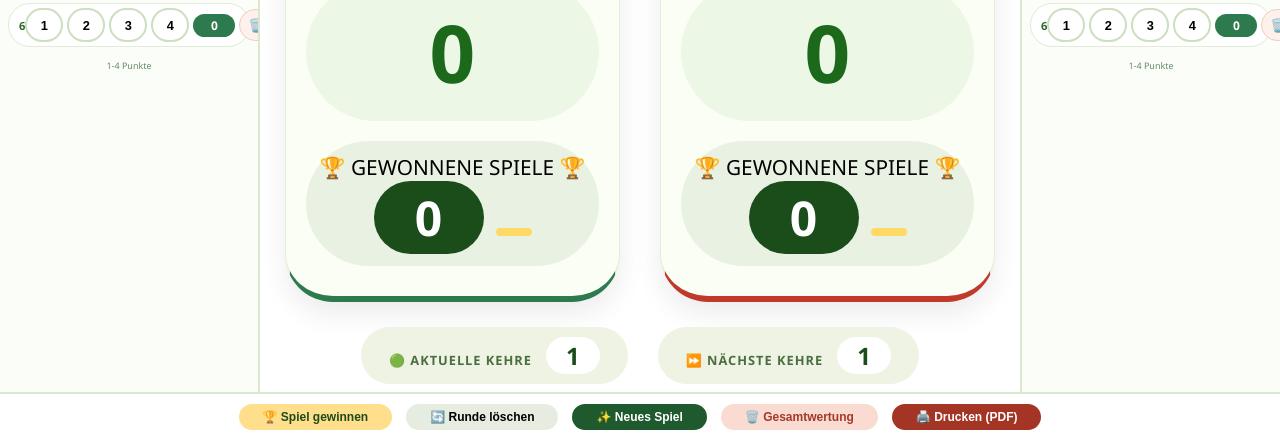
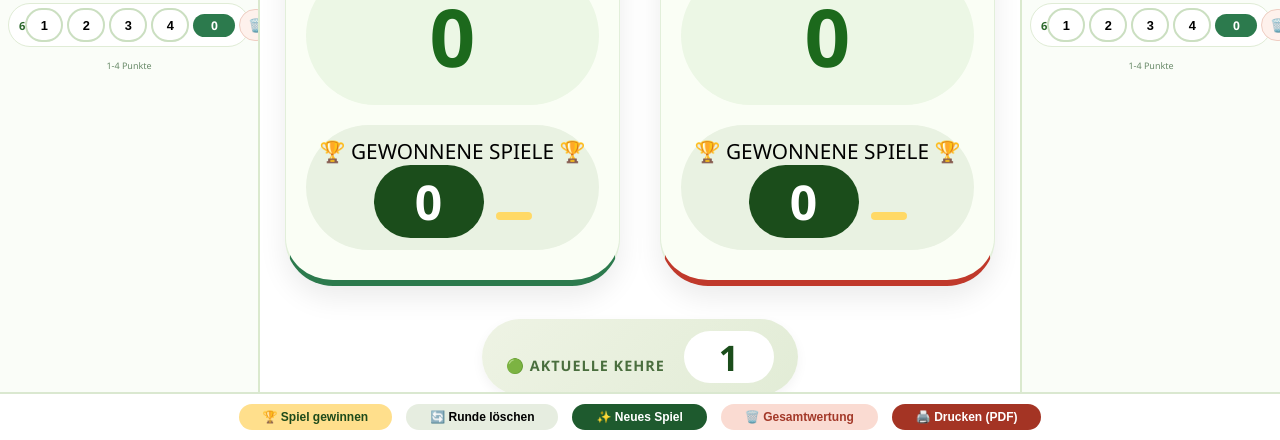
Before and after one commit to rolandkoll99-droid/Stockschiessen-2026, a plain HTML site: page index.html in a window 1280 px wide. Shown: the part 360-800 px from the top of the page. Drawn offline with Linux system fonts and the light colour scheme.

Commit message:
Update index.html

```diff
--- a/index.html
+++ b/index.html
@@ -3,7 +3,7 @@
 <head>
     <meta charset="UTF-8">
     <meta name="viewport" content="width=device-width, initial-scale=1.0, user-scalable=no, viewport-fit=cover">
-    <title>ESV Grein | Aktuelle & nächste Kehre | 1920x1080</title>
+    <title>ESV Grein | Aktuelle Kehre | 1920x1080</title>
     <style>
         * {
             margin: 0;
@@ -276,38 +276,40 @@
             margin-left: 12px;
         }
 
-        /* Neue Anzeige: Aktuelle & Nächste Kehre */
-        .kehre-info-container {
+        /* Zentrale Anzeige der aktuellen Kehre – groß und mittig */
+        .current-kehre-center {
             text-align: center;
-            margin-top: 10px;
-            display: flex;
-            justify-content: center;
-            gap: 30px;
-            flex-wrap: wrap;
+            margin: 10px auto 5px auto;
+            background: linear-gradient(135deg, #eef3e4, #e2ecd6);
+            border-radius: 80px;
+            padding: 12px 24px;
+            display: inline-block;
+            width: auto;
+            box-shadow: 0 4px 12px rgba(0,0,0,0.05);
         }
-        .kehre-info-card {
-            background: #eef3e4;
-            border-radius: 60px;
-            padding: 10px 28px;
-            display: inline-block;
-            min-width: 200px;
-        }
-        .kehre-info-label {
-            font-size: 0.8rem;
-            font-weight: 600;
+        .current-kehre-label {
+            font-size: 0.9rem;
+            font-weight: 700;
             color: #4a6e3e;
             letter-spacing: 1px;
         }
-        .kehre-info-number {
-            font-size: 1.5rem;
+        .current-kehre-number {
+            font-size: 2.2rem;
             font-weight: 900;
             color: #1b4d1b;
-            margin-left: 10px;
             background: white;
-            padding: 2px 20px;
-            border-radius: 50px;
+            padding: 2px 28px;
+            border-radius: 70px;
             display: inline-block;
+            margin-left: 15px;
+            min-width: 90px;
         }
+        .info-wrapper {
+            display: flex;
+            justify-content: center;
+            margin-top: 8px;
+        }
+
         .global-winner {
             background: #ffecb3;
             border-radius: 60px;
@@ -419,15 +421,11 @@
             </div>
         </div>
 
-        <!-- NEU: Aktuelle Kehre & Nächste Kehre nebeneinander -->
-        <div class="kehre-info-container">
-            <div class="kehre-info-card">
-                <span class="kehre-info-label">🟢 AKTUELLE KEHRE</span>
-                <span class="kehre-info-number" id="currentKehreDisplay">—</span>
-            </div>
-            <div class="kehre-info-card">
-                <span class="kehre-info-label">⏩ NÄCHSTE KEHRE</span>
-                <span class="kehre-info-number" id="nextKehreDisplay">—</span>
+        <!-- NUR AKTUELLE KEHRE – MITTIG UND GROSS -->
+        <div class="info-wrapper">
+            <div class="current-kehre-center">
+                <span class="current-kehre-label">🟢 AKTUELLE KEHRE</span>
+                <span class="current-kehre-number" id="currentKehreDisplay">1</span>
             </div>
         </div>
 
@@ -479,51 +477,36 @@
     const stampA = document.getElementById('stampA');
     const stampB = document.getElementById('stampB');
     const currentKehreSpan = document.getElementById('currentKehreDisplay');
-    const nextKehreSpan = document.getElementById('nextKehreDisplay');
     const globalWinnerMsgDiv = document.getElementById('globalWinnerMsg');
     const lockInfoMitte = document.getElementById('lockInfoMitte');
     const timerDisplay = document.getElementById('timerDisplay');
 
     const sum = arr => arr.reduce((a,b)=>a+b,0);
 
-    // Ermittelt die aktuell gespielte Kehre (die letzte Kehre, die bereits Punkte hat, +1)
+    // Ermittelt die aktuell gespielte Kehre (diejenige, an der gerade Punkte gemacht werden können)
     function getCurrentKehre() {
-        // Finde die höchste Kehre, die bei Team A oder Team B einen Wert >0 hat
-        let maxFilled = -1;
+        if (overallWinner) return "🏆";
+        // Finde die erste Kehre, die noch nicht von BEIDEN Teams Punkte hat (also mindestens ein Team 0)
+        // Das ist die aktuelle "offene" Kehre
         for (let i = 0; i < anzahlKehren; i++) {
-            if ((teamAPunkte[i] || 0) > 0 || (teamBPunkte[i] || 0) > 0) {
-                maxFilled = i;
+            // Wenn beide Teams 0 haben -> das ist die nächste, aber auch die aktuelle (Start)
+            if (teamAPunkte[i] === 0 && teamBPunkte[i] === 0) return i + 1;
+            // Wenn ein Team Punkte hat und das andere noch nicht -> diese Kehre ist aktuell
+            if ((teamAPunkte[i] > 0 && teamBPunkte[i] === 0) || (teamBPunkte[i] > 0 && teamAPunkte[i] === 0)) {
+                return i + 1;
             }
+            // Wenn beide >0 haben, ist die Kehre abgeschlossen -> weitermachen
         }
-        // Aktuelle Kehre ist die nächste, die noch nicht vollständig gespielt ist (bzw. die, an der gerade Punkte gesammelt werden)
-        if (maxFilled === -1) return 1; // noch keine Punkte -> Kehre 1 ist aktuell
-        // Prüfe, ob die letzte gefüllte Kehre schon komplett Punkte von BEIDEN Teams hat?
-        // Wir zeigen die Kehre an, an der gerade gepunktet wird: das ist die erste Kehre mit 0/0 oder die nächste freie
-        const nextFree = getNextFreeKehre();
-        if (nextFree === -1) return anzahlKehren; // alle voll -> letzte Kehre ist aktuell
-        return nextFree + 1; // nächste freie Kehre ist die aktuelle (weil dort noch Punkte gemacht werden können)
-    }
-
-    function getNextFreeKehre() {
-        for (let i = 0; i < anzahlKehren; i++) if (teamAPunkte[i] === 0 && teamBPunkte[i] === 0) return i;
-        return -1;
+        return anzahlKehren; // alle Kehren voll
     }
 
     function updateKehreDisplay() {
         if (overallWinner) {
             currentKehreSpan.innerText = "🏆";
-            nextKehreSpan.innerText = "🏆";
             return;
         }
         const current = getCurrentKehre();
         currentKehreSpan.innerText = current;
-
-        const nextFree = getNextFreeKehre();
-        if (nextFree !== -1 && nextFree + 1 <= anzahlKehren) {
-            nextKehreSpan.innerText = nextFree + 1;
-        } else {
-            nextKehreSpan.innerText = "—";
-        }
     }
 
     function updateCenterUI() {
```
